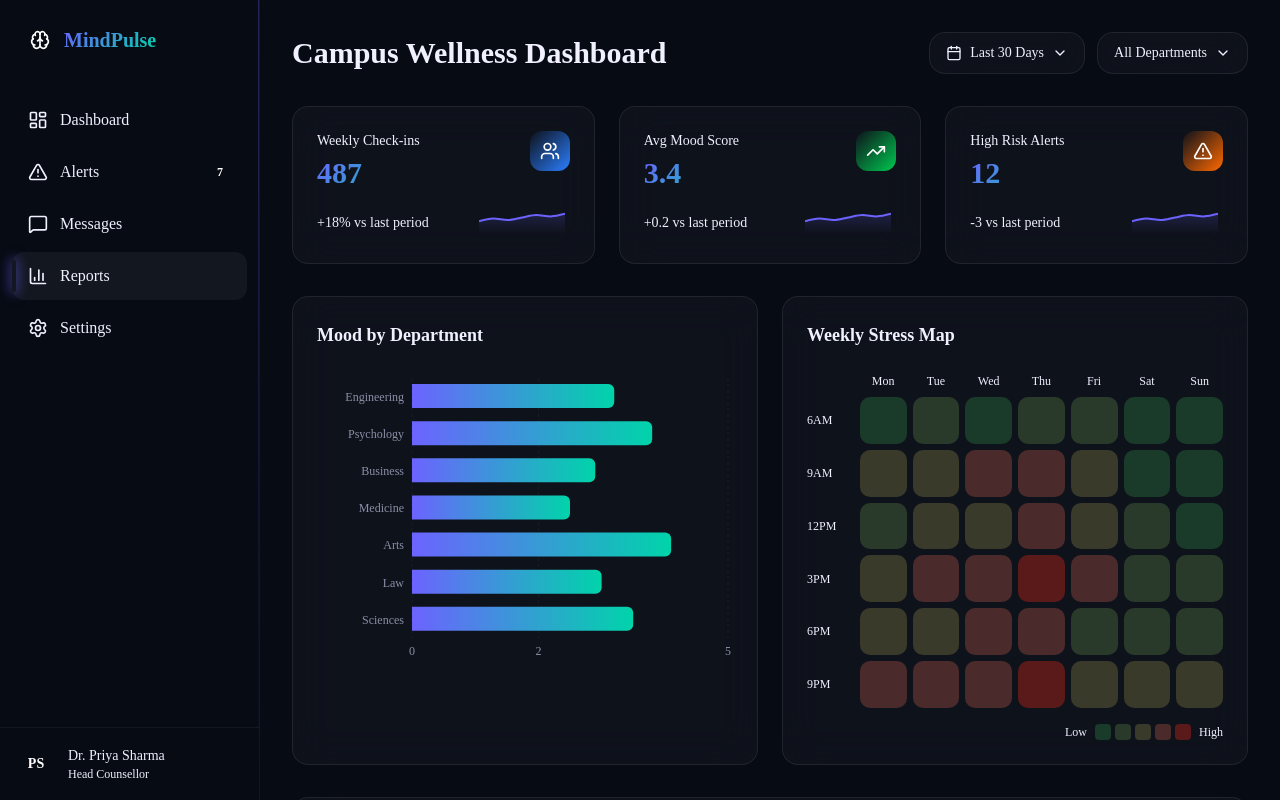
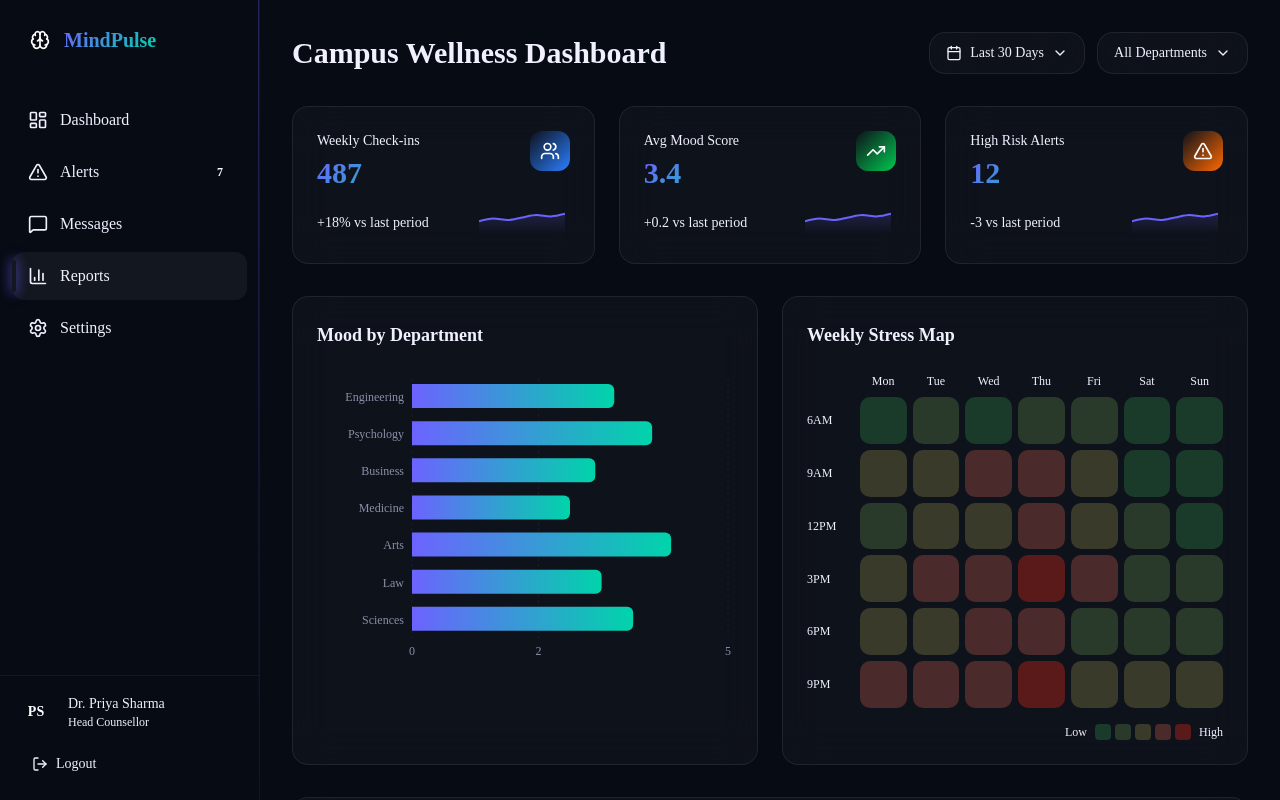
Before and after one commit to Akshay1267/MindPulse, a Next.js app in the folder frontend/: page /analytics in a window 1280 px wide. Shown: the top 800 px of the page. Built offline with nearby package versions, Linux system fonts and the light colour scheme.

Commit message:
Add logout to sidebar

```diff
--- a/frontend/components/dashboard-sidebar.tsx
+++ b/frontend/components/dashboard-sidebar.tsx
@@ -1,8 +1,8 @@
 "use client";
 
 import Link from "next/link";
-import { usePathname } from "next/navigation";
-import { Brain, LayoutDashboard, AlertTriangle, MessageSquare, BarChart3, Settings } from "lucide-react";
+import { usePathname, useRouter } from "next/navigation";
+import { Brain, LayoutDashboard, AlertTriangle, MessageSquare, BarChart3, Settings, LogOut } from "lucide-react";
 
 const navItems = [
   { href: "/dashboard", label: "Dashboard", icon: LayoutDashboard },
@@ -14,6 +14,12 @@ const navItems = [
 
 export function DashboardSidebar() {
   const pathname = usePathname();
+  const router = useRouter();
+
+  const handleLogout = () => {
+    localStorage.removeItem("mindpulse_auth");
+    router.push("/login");
+  };
 
   return (
     <aside className="fixed left-0 top-0 bottom-0 w-[260px] bg-mindpulse-sidebar flex flex-col border-r border-white/5">
@@ -51,7 +57,6 @@ export function DashboardSidebar() {
                       : "text-mindpulse-muted hover:bg-white/5 hover:text-mindpulse-text"
                   }`}
                 >
-                  {/* Active indicator glow */}
                   {isActive && (
                     <div
                       className="absolute left-0 top-1/2 -translate-y-1/2 w-1 h-8 rounded-full bg-mindpulse-purple"
@@ -72,9 +77,9 @@ export function DashboardSidebar() {
         </ul>
       </nav>
 
-      {/* User Profile */}
+      {/* User Profile + Logout */}
       <div className="p-4 border-t border-white/5">
-        <div className="flex items-center gap-3">
+        <div className="flex items-center gap-3 mb-3">
           <div className="w-10 h-10 rounded-full bg-gradient-to-br from-mindpulse-purple to-mindpulse-teal flex items-center justify-center text-white font-semibold text-sm">
             PS
           </div>
@@ -83,6 +88,15 @@ export function DashboardSidebar() {
             <p className="text-xs text-mindpulse-muted truncate">Head Counsellor</p>
           </div>
         </div>
+
+        {/* Logout Button */}
+        <button
+          onClick={handleLogout}
+          className="w-full flex items-center gap-2 px-4 py-2.5 rounded-lg text-mindpulse-muted hover:text-mindpulse-coral hover:bg-mindpulse-coral/10 transition-all duration-200 text-sm font-medium"
+        >
+          <LogOut className="w-4 h-4" />
+          Logout
+        </button>
       </div>
     </aside>
   );
```
